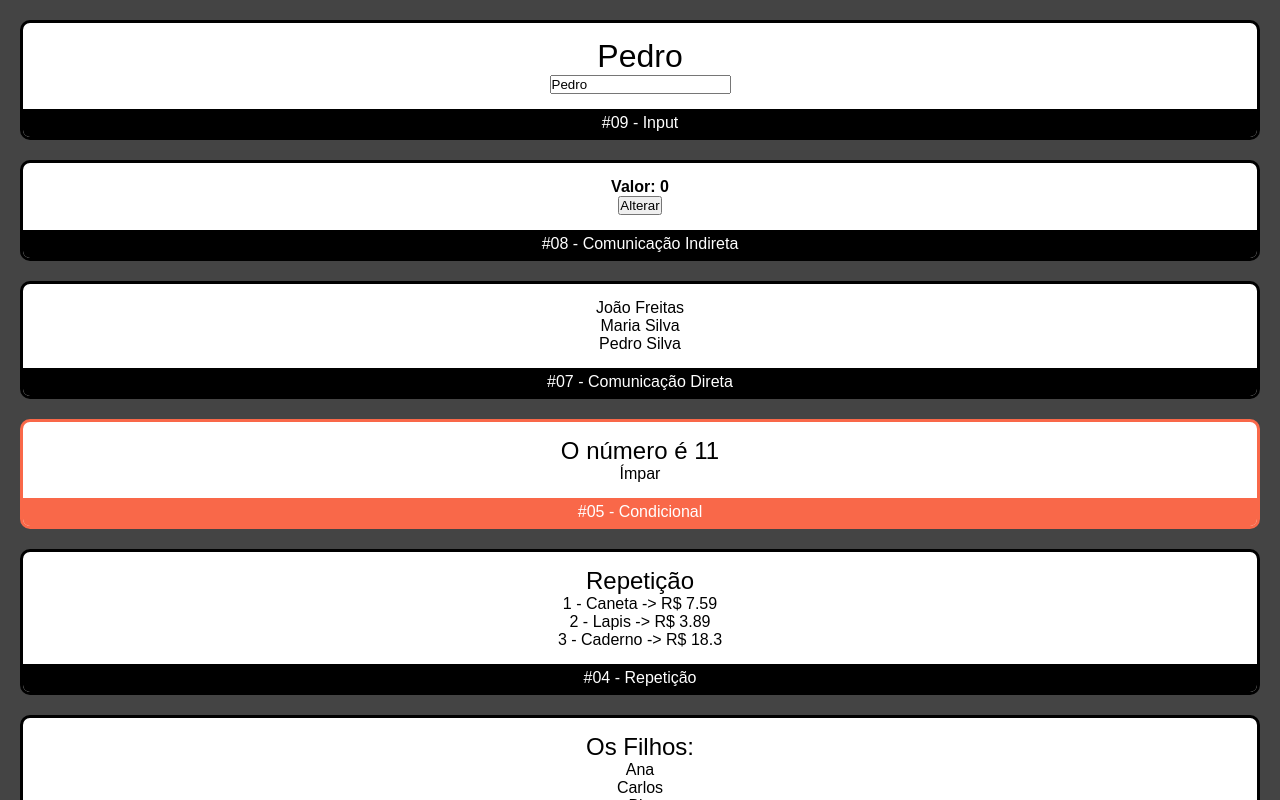
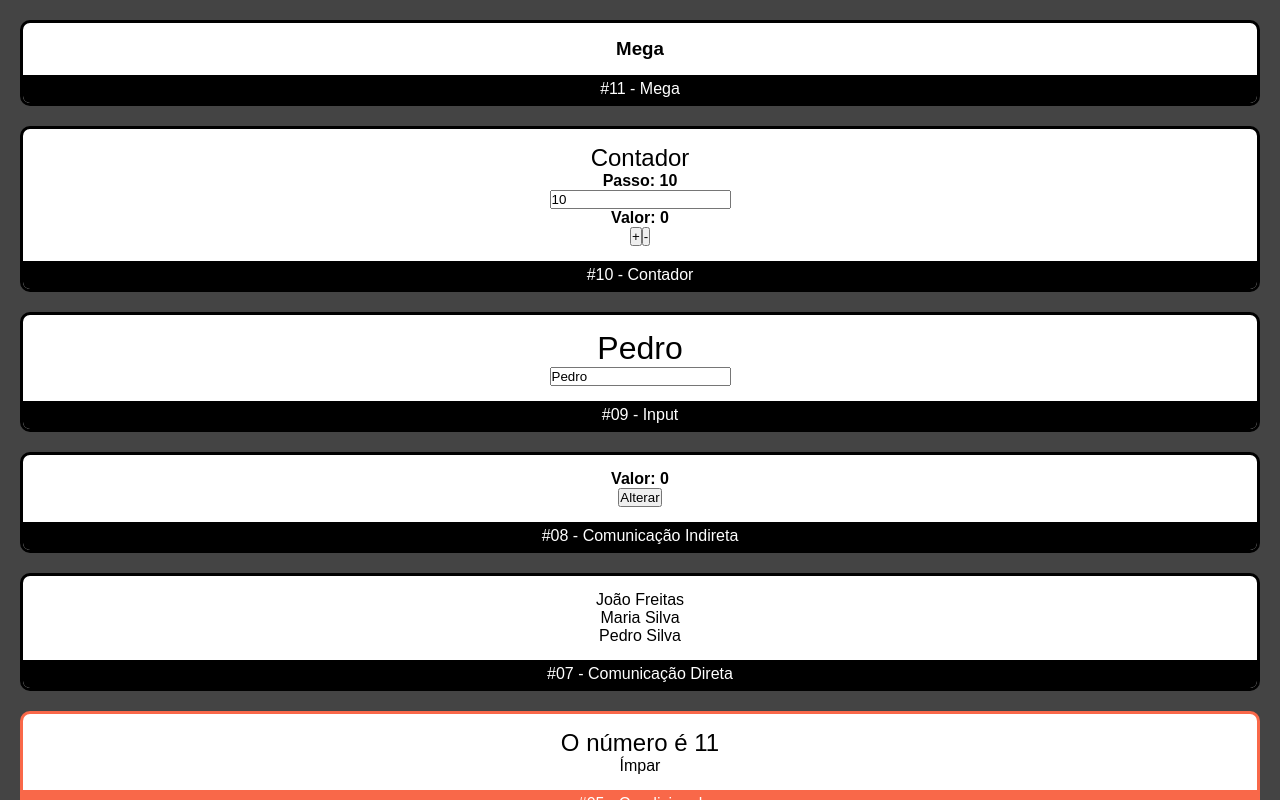
Before and after one commit to taisso/fundamentos-react, a React (Create React App) app: page / in a window 1280 px wide. Shown: the top 800 px of the page. Built offline with nearby package versions, Linux system fonts and the light colour scheme.

Commit message:
feat: create state

```diff
--- a/public/index.html
+++ b/public/index.html
@@ -10,7 +10,6 @@
       content="Web site created using create-react-app"
     />
     <link rel="apple-touch-icon" href="%PUBLIC_URL%/logo192.png" />
-    <link rel="manifest" href="%PUBLIC_URL%/manifest.json" />
     <title>React App</title>
   </head>
   <body>
--- a/src/App.tsx
+++ b/src/App.tsx
@@ -7,11 +7,19 @@ import Condicional from "./components/basicos/Condicional";
 import Pai from "./components/comunicacao/direta/Pai";
 import Super from "./components/comunicacao/indireta/Super";
 import Input from "./components/form/input";
+import Contador from "./components/contador/Contador";
+import Mega from "./components/mega/Mega";
 
 function App() {
   return (
     <div className="App">
-       <Card titulo="#09 - Input">
+      <Card titulo="#11 - Mega">
+        <Mega />
+      </Card>
+      <Card titulo="#10 - Contador ">
+        <Contador />
+      </Card>
+      <Card titulo="#09 - Input">
         <Input />
       </Card>
       <Card titulo="#08 - Comunicação Indireta">
--- a/src/components/comunicacao/indireta/Super.tsx
+++ b/src/components/comunicacao/indireta/Super.tsx
@@ -11,7 +11,6 @@ const Super = (props: any) => {
   }, []);
 
   fnCounter.add(quandoClicar)
-  console.log(fnCounter.size)
 
   return (
     <div>
--- /dev/null
+++ b/src/components/contador/Contador.tsx
@@ -0,0 +1,43 @@
+import { FC } from "react";
+import { useState } from "react";
+import Display from './Display'
+import PassoForm from "./PassoForm";
+
+type ContadorProps = {
+  passo?: number;
+  valor?: number;
+};
+
+const Contador: FC<ContadorProps> = (props) => {
+  const [valor, setValor] = useState(props.valor || 0);
+  const [passo, setPasso] = useState(props.passo || 10);
+
+  function inc() {
+    setValor(valor + passo);
+  }
+
+  function dec() {
+    setValor(valor - passo);
+  }
+
+  function onPassoChange(e: React.ChangeEvent<HTMLInputElement>) {
+    setPasso(+e.target.value)
+  }
+
+  return (
+    <div>
+      <h2>Contador</h2>
+      <h4>Passo: {passo}</h4>
+      <PassoForm passo={passo} onPassoChange={onPassoChange}/>
+
+      <Display valor={valor}/>
+
+      <div>
+        <button onClick={inc}>+</button>
+        <button onClick={dec}>-</button>
+      </div>
+    </div>
+  );
+};
+
+export default Contador;
--- /dev/null
+++ b/src/components/contador/Display.tsx
@@ -0,0 +1,11 @@
+import { FC } from "react";
+
+type DisplayProps = {
+  valor: number;
+};
+
+const Display:FC<DisplayProps> = ({ valor }) => {
+  return <h4>Valor: {valor}</h4>;
+};
+
+export default Display;
--- /dev/null
+++ b/src/components/contador/PassoForm.tsx
@@ -0,0 +1,18 @@
+import React, { FC } from "react";
+
+type PassoFormProps = {
+  passo: number;
+  onPassoChange: (event: React.ChangeEvent<HTMLInputElement>) => void
+};
+
+const Display: FC<PassoFormProps> = ({ passo, onPassoChange }) => {
+  return (
+    <input
+      type="number"
+      value={passo}
+      onChange={onPassoChange}
+    />
+  );
+};
+
+export default Display;
--- /dev/null
+++ b/src/components/mega/Mega.tsx
@@ -0,0 +1,9 @@
+const Mega = (props) => {
+  return (
+    <>
+      <h3>Mega</h3>
+    </>
+  );
+};
+
+export default Mega;
```
